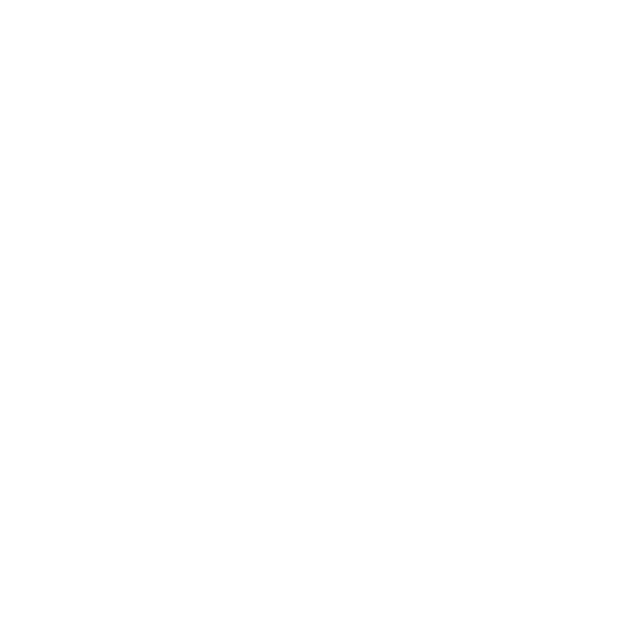
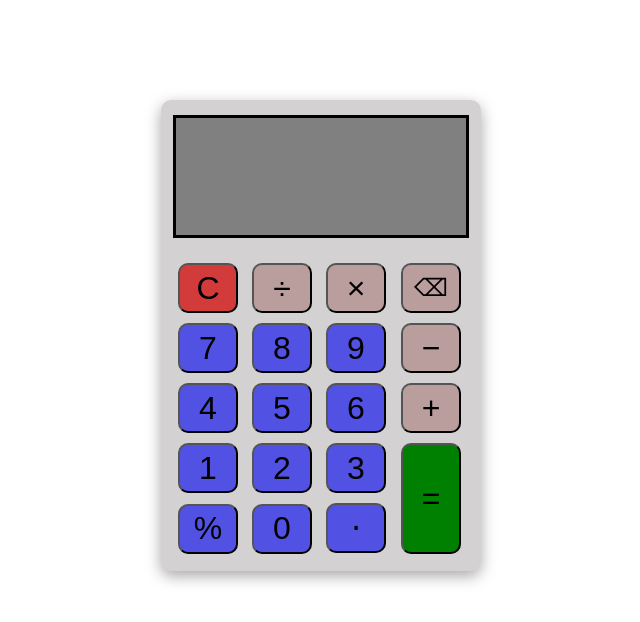
Before and after one commit to henry-dura/Simple-Calculator-using-vanilla-CSS-and-JavaScript, a plain HTML site: page index.html in a window 1280 px wide. Shown: the whole page, without its empty margins (319-959 px from the left). Drawn offline with Linux system fonts and the light colour scheme.

Commit message:
calculator UI achieved

```diff
--- a/index.html
+++ b/index.html
@@ -9,6 +9,59 @@
     <title>basic calculator</title>
 </head>
 <body>
+    <div class="container">
+        <div class="display">
+            <input type="number" class="screen">
+        </div>
+        <div class="buttons">
+            <div class="column1">
+            <div class="row1">
+                <button class="btn clear">C</button>
+                <button class="btn divide ftn">&#247</button>
+                <button class="btn multiply ftn">&#215</button>
+
+            </div>
+
+            <div class="row2">
+                <button class="btn seven">7</button>
+                <button class="btn eight">8</button>
+                <button class="btn nine">9</button>
+
+            </div>
+
+            <div class="row3">
+                <button class="btn ">4</button>
+                <button class="btn eight">5</button>
+                <button class="btn nine">6</button>
+
+            </div>
+
+            <div class="row4">
+                <button class="btn seven">1</button>
+                <button class="btn eight">2</button>
+                <button class="btn nine">3</button>
+
+            </div>
+
+            <div class="row5">
+                <button class="btn seven">&#37;</button>
+                <button class="btn eight">0</button>
+                <button class="btn nine">&#8901</button>
+
+            </div>
+
+        </div>
+        <div class="column2">
+            <button class="btn backspace ftn">&#9003</button>
+            <button class="btn minus ftn">&#8722</button>
+            <button class="btn plus ftn">+</button>
+            <button class="btn equals">=</button>
+            <!-- <button class="btn backspace">-</button> -->
+
+        </div>
+
+        </div>
+    </div>
 
 </body>
 </html>
--- a/style.css
+++ b/style.css
@@ -0,0 +1,78 @@
+*{
+    box-sizing: border-box;
+    padding: 0;
+    margin: 0;
+}
+
+body{
+    display: flex;
+    justify-content: center;
+    align-items: center;
+}
+
+.container{
+    margin-top: 100px;
+    width:320px;
+    padding: 12px;
+    background-color: rgba(92, 84, 84, 0.267);
+    box-shadow: rgba(0, 0, 0, 0.35) 0px 5px 15px;
+    /* border: 5px solid black; */
+    border-radius: 10px;
+
+    /* display: flex;   */
+  /* flex-direction: column; */
+
+}
+/* .display{
+    width: 100%;
+} */
+.display input{
+    width: 100%;
+    font-size: 2rem;
+    padding: 40px 12px;
+    border: 3px solid black;
+    margin: 3px auto 20px auto;
+    background-color: grey;
+}
+
+.buttons{
+    display: flex;
+    gap: 5px;
+}
+
+
+.btn{
+    width: 60px;
+    height: 50px;
+    margin: 5px;
+    font-size: 2rem;
+    border-radius: 10px;
+    background-color: #5151e4;
+    /* text-align: center; */
+}
+
+.btn.equals{
+    flex-grow: 2;
+    background-color: green;
+}
+.btn.clear{
+    background-color: #d33b3b;
+}
+.btn.ftn{
+    background-color: #ba9e9e;
+}
+
+.btn.backspace{
+    font-size: 1.5rem;
+}
+/* .column1{
+    display: flex;
+    gap: 2px;
+} */
+
+.column2{
+    display: flex;
+    flex-direction: column;
+
+
+}
```
